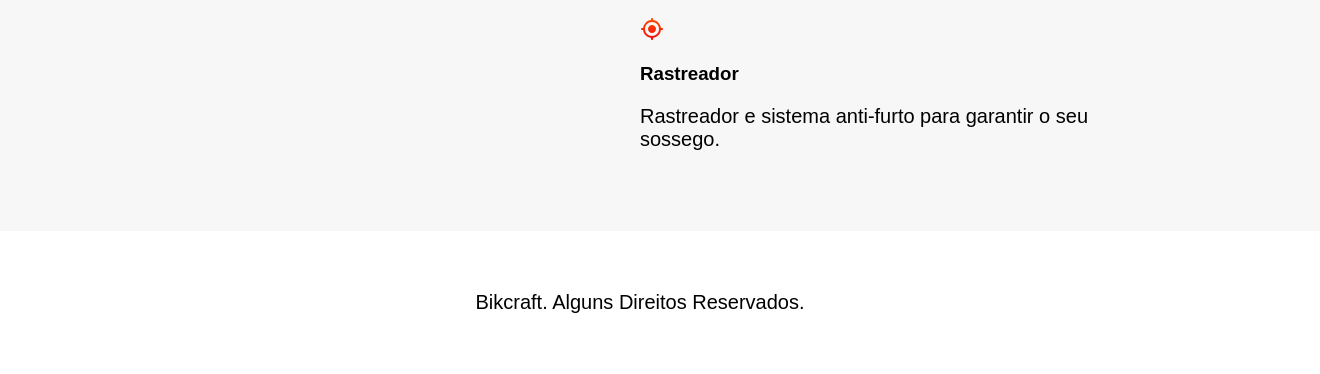
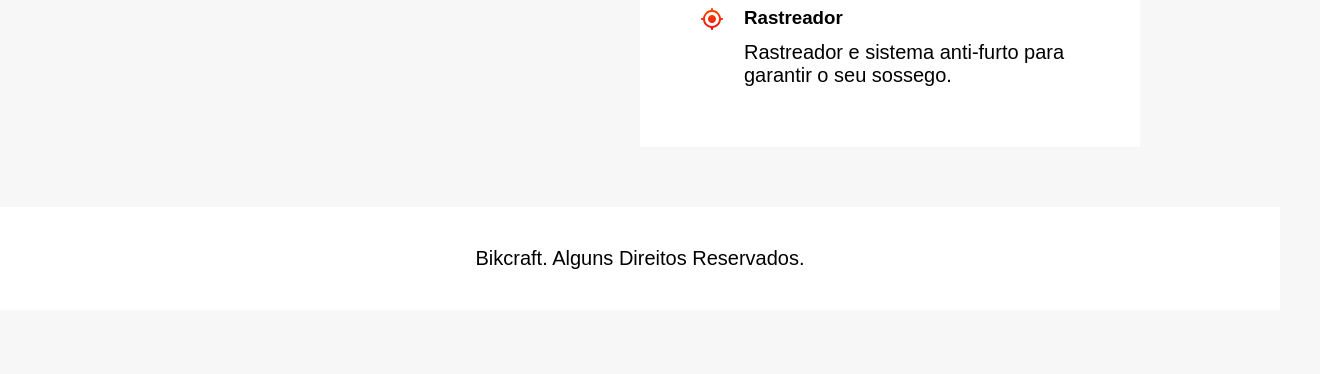
Before and after one commit to SrTchum/Landing_Page, a plain HTML site: page index.html in a window 1280 px wide. Shown: the part 924-1298 px from the top of the page, 1320 px wide, since content can reach past the window. After the commit the page ends 1234 px from the top, so only its background shows below. Drawn offline with Linux system fonts and the light colour scheme.

Commit message:
finalizando classe conteudo

```diff
--- a/CSS/style.css
+++ b/CSS/style.css
@@ -28,10 +28,15 @@ a {
 
 img {
     max-width: 100%; /* Evita o overflow, a img ocupa 100% do elemento pai */
+     display: block; /* faz com que a imagem se comporte sempre como um bloco, ou seja, do inicio ao fim do container.  */
 }
 
 li {
     list-style: none; /*  */
+}
+
+p,h1,h2,h3 {
+    margin: 0px;
 }
 
 /*
@@ -99,9 +104,42 @@ Estilização do Conteudo
 }
 
 
+
+
+/*
+=============================
+estilização das vantagens
+=============================
+*/
+
+.vantagens {
+    background-color: #ffffff;
+    padding: 40px;
+}
+
+.vantagens-item {
+    display: grid;
+    grid-template-columns: auto 1fr;
+    gap: 10px 20px;
+    padding: 20px;
+
+}
+
+.vantagens-item p {
+    grid-column: 2;
+}
+
+/*
+=============================
+estilização do rodape
+=============================
+*/
+
 .rodape {
     background-color: #ffffff;
-    padding: 40px;
+    padding: 40px 0;
     text-align: center;
-    width: 100%; /* faz com que o elemento atual fique 100% do tamanho do elemento pai (vc não está utilizando display) */
+    width: 100%;
+    /* faz com que o elemento atual fique 100% do tamanho do elemento pai (vc não está utilizando display) */
+    box-sizing: border-box;
 }
```
